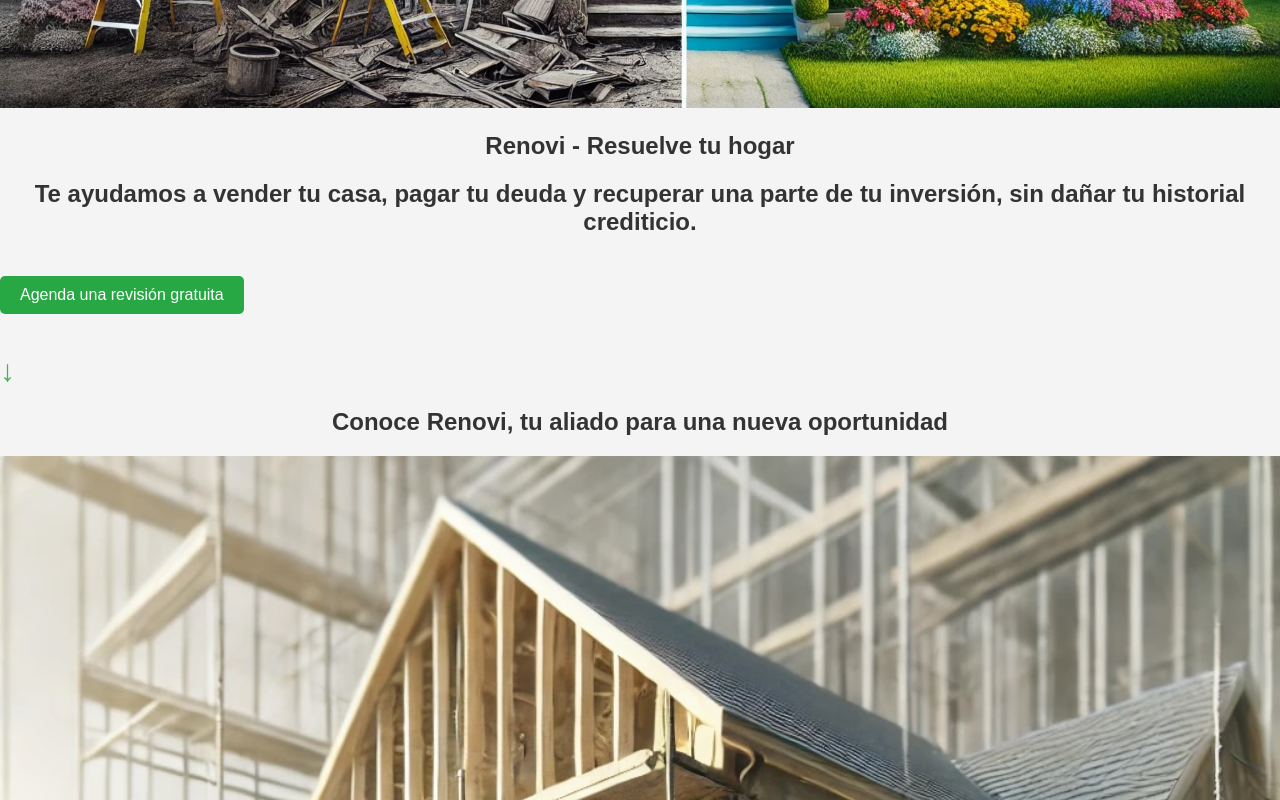
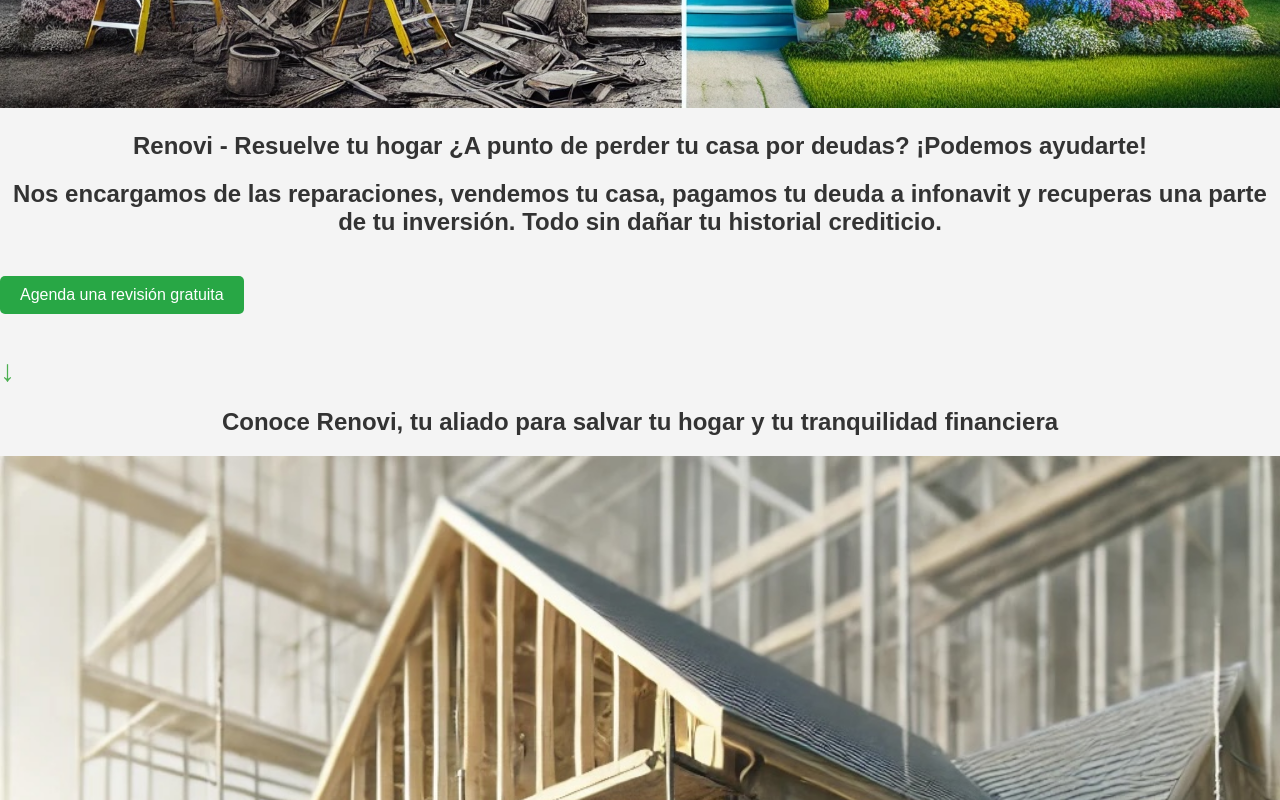
Before and after one commit to juanalonsosc/RENOVI, a plain HTML site: page index.html in a window 1280 px wide. Shown: the part 880-1680 px from the top of the page. Drawn offline with Linux system fonts and the light colour scheme.

Commit message:
Update index.html

```diff
--- a/index.html
+++ b/index.html
@@ -32,8 +32,9 @@
 <section id="inicio">
     <div class="banner">
         <img src="Antes y despues.jpeg" alt="Antes y después de la casa remodelada">
-        <h1>Renovi - Resuelve tu hogar</h1>
-        <h2>Te ayudamos a vender tu casa, pagar tu deuda y recuperar una parte de tu inversión, sin dañar tu historial crediticio.</h2>
+        <h1>Renovi - Resuelve tu hogar
+¿A punto de perder tu casa por deudas? ¡Podemos ayudarte!</h1>
+        <h2>Nos encargamos de las reparaciones, vendemos tu casa, pagamos tu deuda a infonavit y recuperas una parte de tu inversión. Todo sin dañar tu historial crediticio.</h2>
         <a href="#contacto" class="btn cta-btn">Agenda una revisión gratuita</a>
         <div class="scroll-down">
             <a href="#sobre-nosotros">&#x2193;</a>
@@ -43,10 +44,10 @@
 
 <!-- Sección Sobre Nosotros -->
 <section id="sobre-nosotros">
-    <h2>Conoce Renovi, tu aliado para una nueva oportunidad</h2>
+    <h2>Conoce Renovi, tu aliado para salvar tu hogar y tu tranquilidad financiera</h2>
     <div class="content">
         <img src="nosotros.jpeg" alt="Imagen sobre nosotros">
-        <p>En Renovi, creemos que nadie debería perder su hogar ni tranquilidad financiera por problemas de deudas o reparaciones. Nos especializamos en remodelar y vender casas para que los propietarios puedan resolver su deuda y evitar un mal historial crediticio, recuperando una parte de su inversión.</p>
+        <p>En Renovi, nos especializamos en ayudar a propietarios con adeudos de crédito Infonavit que están a punto de perder su casa. Sabemos lo difícil que es enfrentar una deuda, y por eso ofrecemos una solución completa: hacemos las reparaciones necesarias para que tu casa califique para un nuevo crédito Infonavit, la vendemos y pagamos tu deuda. Al mismo tiempo, recuperas una parte de tu inversión y evitas caer en un mal historial crediticio. Es una nueva oportunidad para empezar sin deudas.</p>
         <h3>Nuestra Misión</h3>
         <p>Nuestra misión es ofrecer a los propietarios soluciones justas y eficientes para vender sus casas, pagar sus deudas y evitar las consecuencias de un mal crédito.</p>
         <h3>Valores</h3>
@@ -62,7 +63,7 @@
 <!-- Sección Cómo Funciona -->
 <section id="como-funciona">
     <h2>Así funciona Renovi: Simple, rápido y sin complicaciones</h2>
-    <p>En Renovi, nos encargamos de todo para que vender tu casa sea un proceso rápido y sin estrés. Sigue estos pasos:</p>
+    <p>Nuestro equipo se encarga de todo, desde la evaluación inicial, las reparaciones, hasta la venta de tu casa. Todo con el objetivo de que puedas salir de tu deuda, recuperar parte de tu inversión y evitar que tu historial crediticio se vea afectado.. Sigue estos pasos:</p>
     <div class="proceso">
         <div class="paso">
             <h3>1. Revisión Inicial</h3>
```
